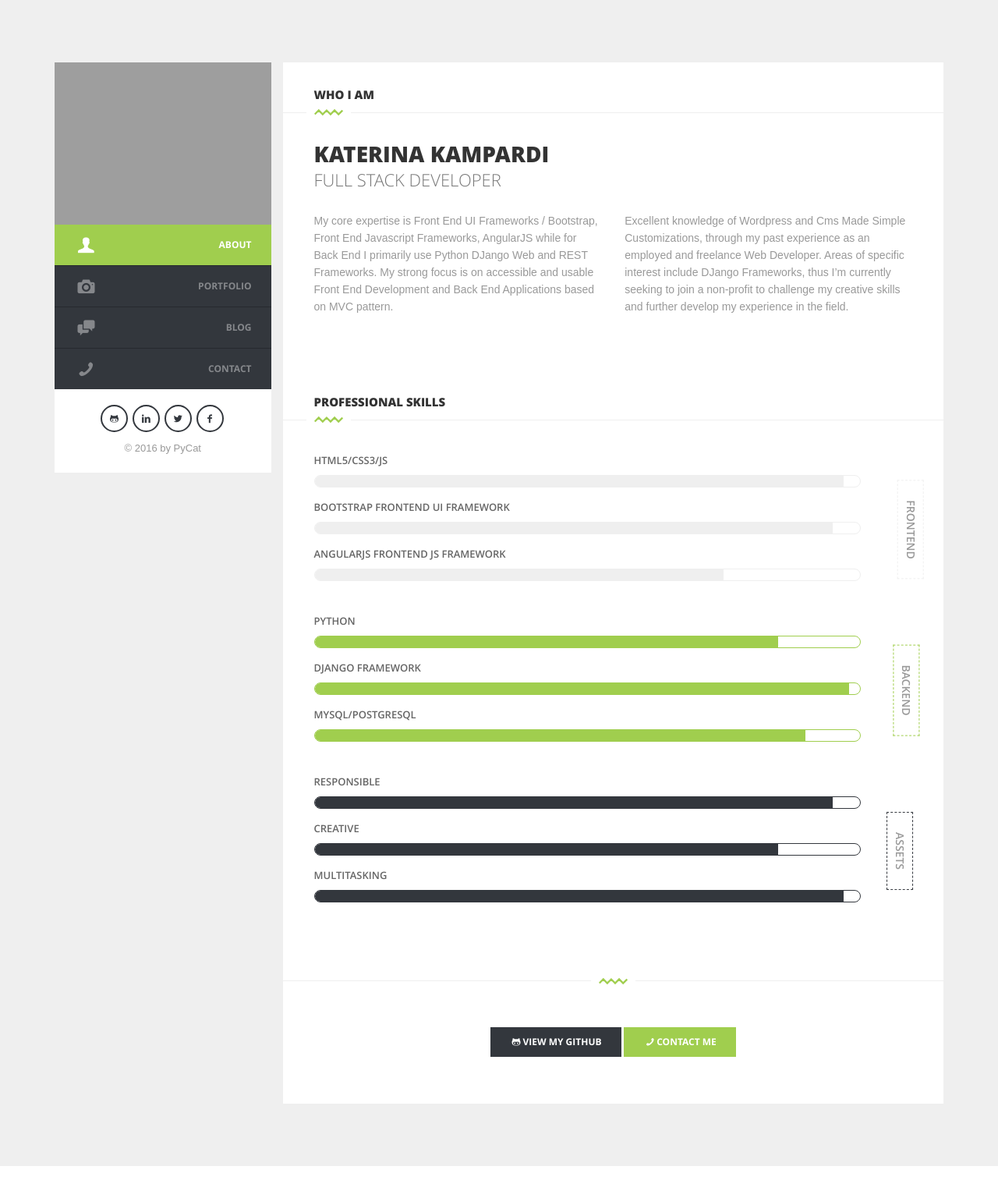
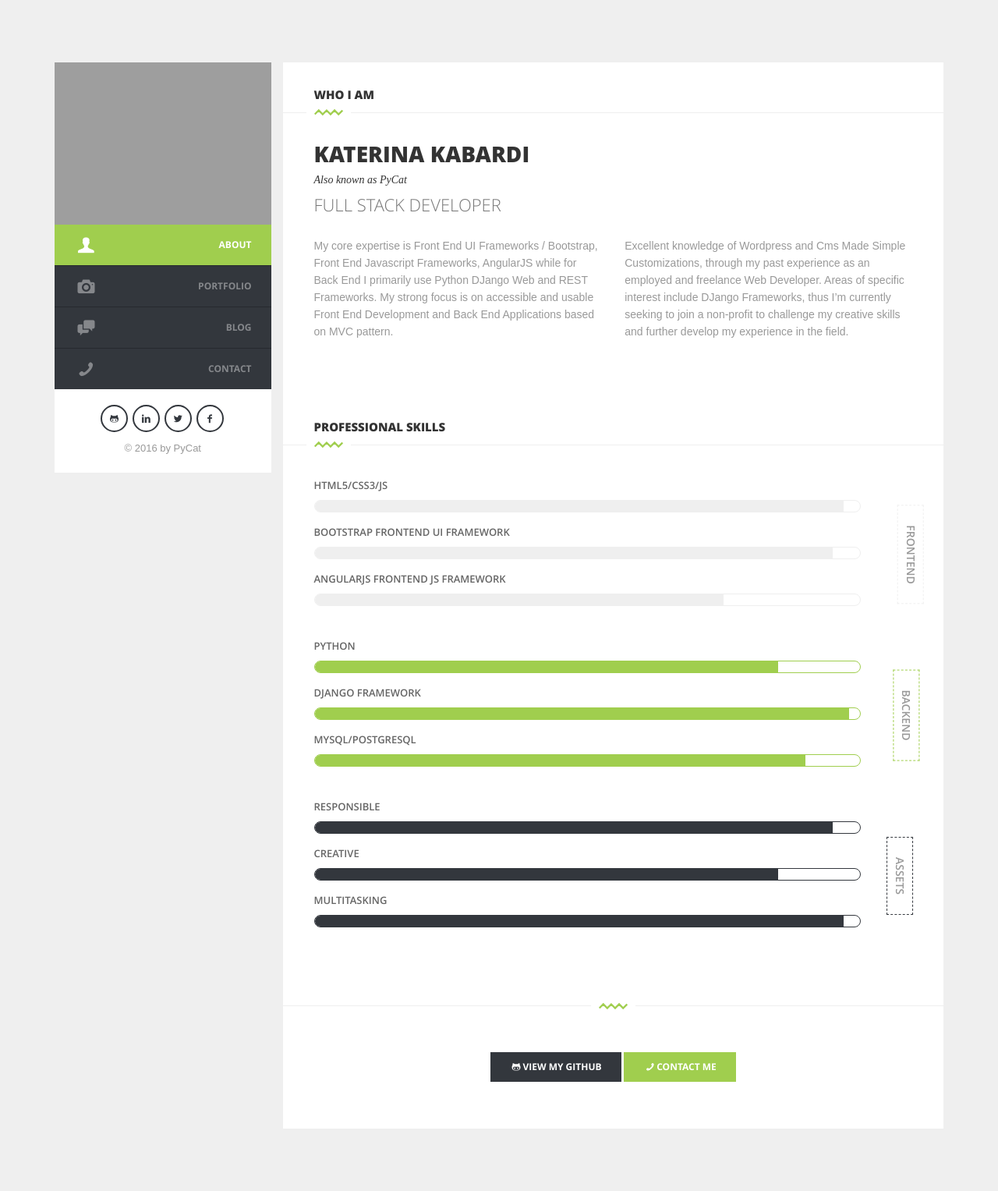
Before and after one commit to santoshpurbey/myFolio, a Django app: page / in a window 1280 px wide. Shown: the whole page at 78% size. Before the commit the page ends 1495 px from the top, so only its background shows below. Run offline with Django 3.2, Linux system fonts and the light colour scheme; some libraries are stand-ins or nearby versions; grey boxes are pictures that could not be loaded.

Commit message:
Fix small css and content issues

```diff
--- a/portfolio/static/css/main.css
+++ b/portfolio/static/css/main.css
@@ -1539,3 +1539,10 @@ span.meta-date{
 }
 
 /* -------------------- End media queries -------------------- */
+
+
+.custom-h5 {
+    font-family: ubuntu;
+    text-transform: none;
+    font-style: italic;
+}
--- a/portfolio/templates/about.html
+++ b/portfolio/templates/about.html
@@ -23,7 +23,8 @@
               <!--Block content-->
                 <div class="block-content margBSmall">
                   <div class=" profile margBSmall">
-                      <h1>katerina kampardi</h1>
+                      <h1>katerina kabardi</h1>
+                      <h5 class="custom-h5">Also known as PyCat</h5>
                       <h3>Full Stack Developer</h3>
                   </div>
                   <!--Row-->
--- a/portfolio/templates/base.html
+++ b/portfolio/templates/base.html
@@ -2,7 +2,7 @@
 <html class="no-js">
 <head>
   <meta charset="utf-8">
-  <title>PyCat</title>
+  <title>K.Kabardi - PyCat</title>
   <meta name="description" content="">
 	<meta name="viewport" content="width=device-width, initial-scale=1">
 	{% load staticfiles %}
@@ -43,7 +43,7 @@
     						<img src="{% static 'img/profile.png' %}" alt=""/>
 
     						<figcaption class="name-profile">
-    							<span>PyCat <sup>&reg;</sup></span>
+    							<span>Katerina Kabardi<sup>&reg;</sup></span>
     						</figcaption>
 
     					</figure>
```
